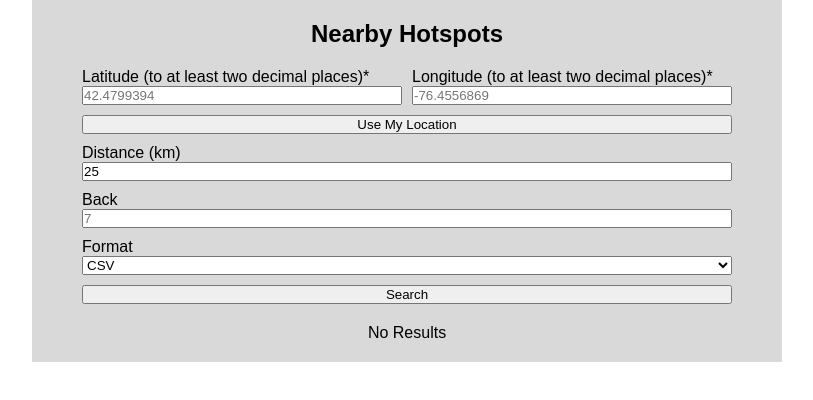
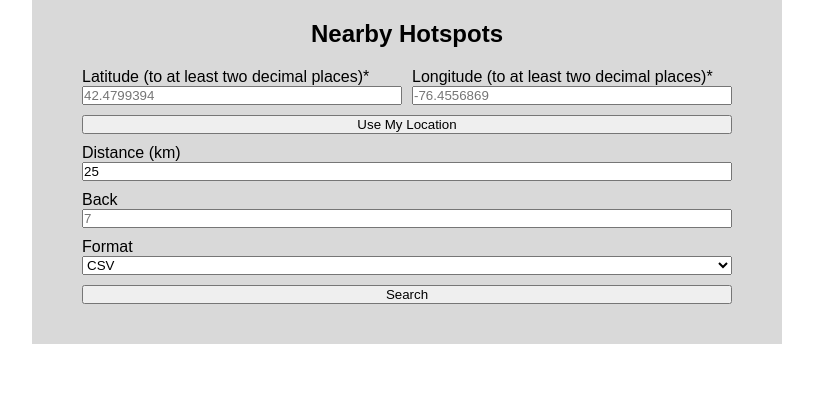
Before and after one commit to Fimbelowski/ebird-api-ui, a React (Vite) app: page /geo in a window 1280 px wide. Shown: the top 400 px of the page, without its empty margins (233-1046 px from the left). Built offline with nearby package versions, Linux system fonts and the light colour scheme.

Commit message:
Remove "results" and related state.

```diff
--- a/src/pages/ref/hotspot/Geo.tsx
+++ b/src/pages/ref/hotspot/Geo.tsx
@@ -3,7 +3,6 @@ import { type ChangeEvent, type FormEvent, useState } from 'react';
 import BasePage from '../../../components/BasePage';
 import Button from '../../../components/Button';
 import CoordinateInput from '../../../components/CoordinateInput';
-import type EbirdHotspot from '../../../types/EbirdHotspot';
 import getValueFromChangeEvent from '../../../utilities/getValueFromChangeEvent';
 import NumberInput from '../../../components/NumberInput';
 import Select from '../../../components/Select';
@@ -18,7 +17,6 @@ export default function Geo() {
   const [loadingResults, setLoadingResults] = useState(false);
   const [latitude, setLatitude] = useState('');
   const [longitude, setLongitude] = useState('');
-  const [results, setResults] = useState<EbirdHotspot[]>([]);
   const [showPositionError, setShowPositionError] = useState(false);
 
   const formatOptions: SelectOption[] = [
@@ -43,7 +41,7 @@ export default function Geo() {
       .getNearbyHotspots(latitude, longitude, 'json', back, distance)
       .then(async (response) => await response.json())
       .then((data) => {
-        setResults(data);
+        console.log(data);
       })
       .catch((error) => {
         console.error(error);
@@ -61,10 +59,6 @@ export default function Geo() {
       onGetUserPositionSuccess,
       onGetUserPositionFail
     );
-  }
-
-  function hasResults() {
-    return results.length > 0;
   }
 
   function loading() {
@@ -216,7 +210,6 @@ export default function Geo() {
         />
       </form>
       {loadingResults ? <p>Loading...</p> : null}
-      <p>{hasResults() ? `Results (${results.length})` : 'No Results'}</p>
     </BasePage>
   );
 }
```
